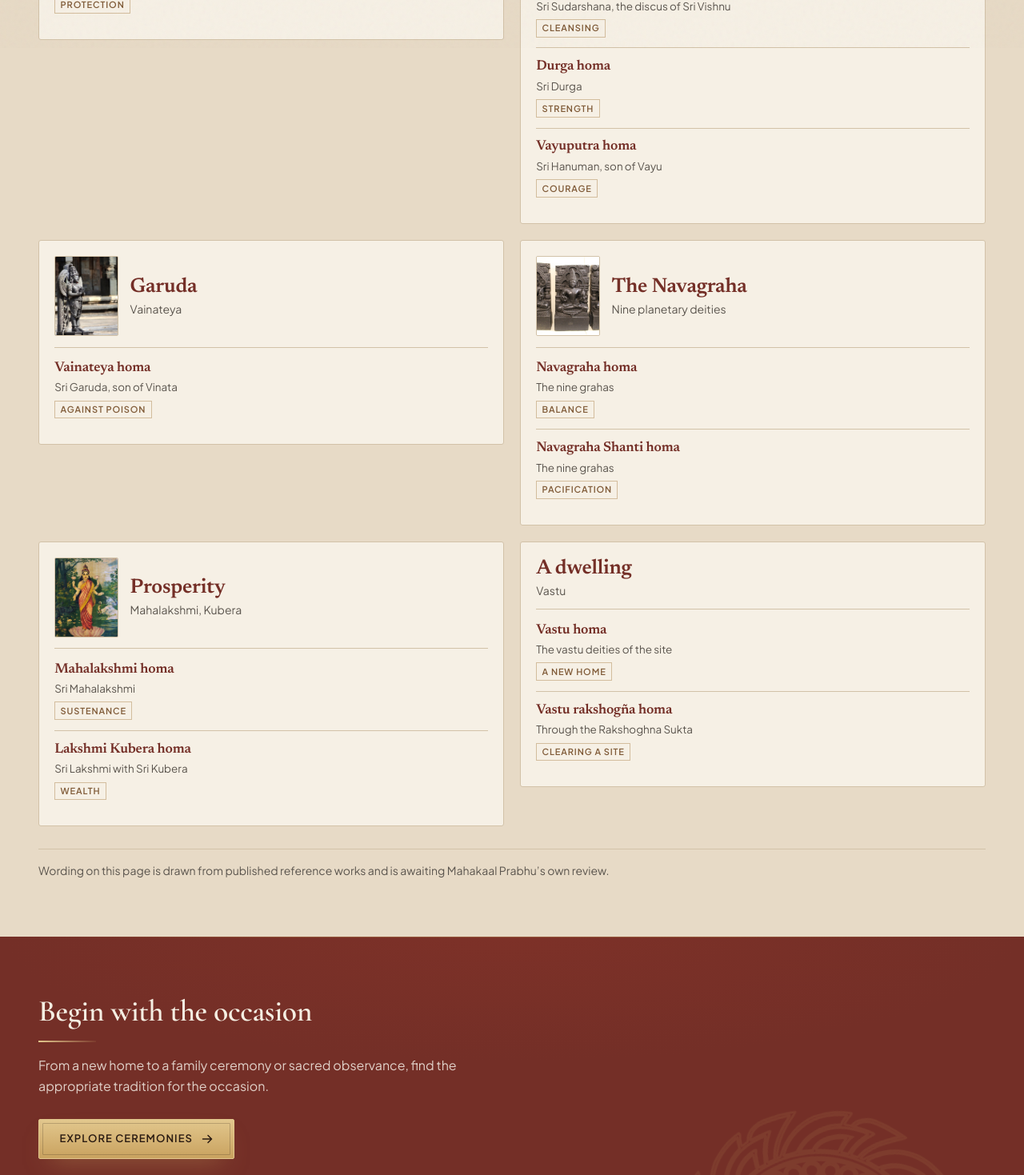
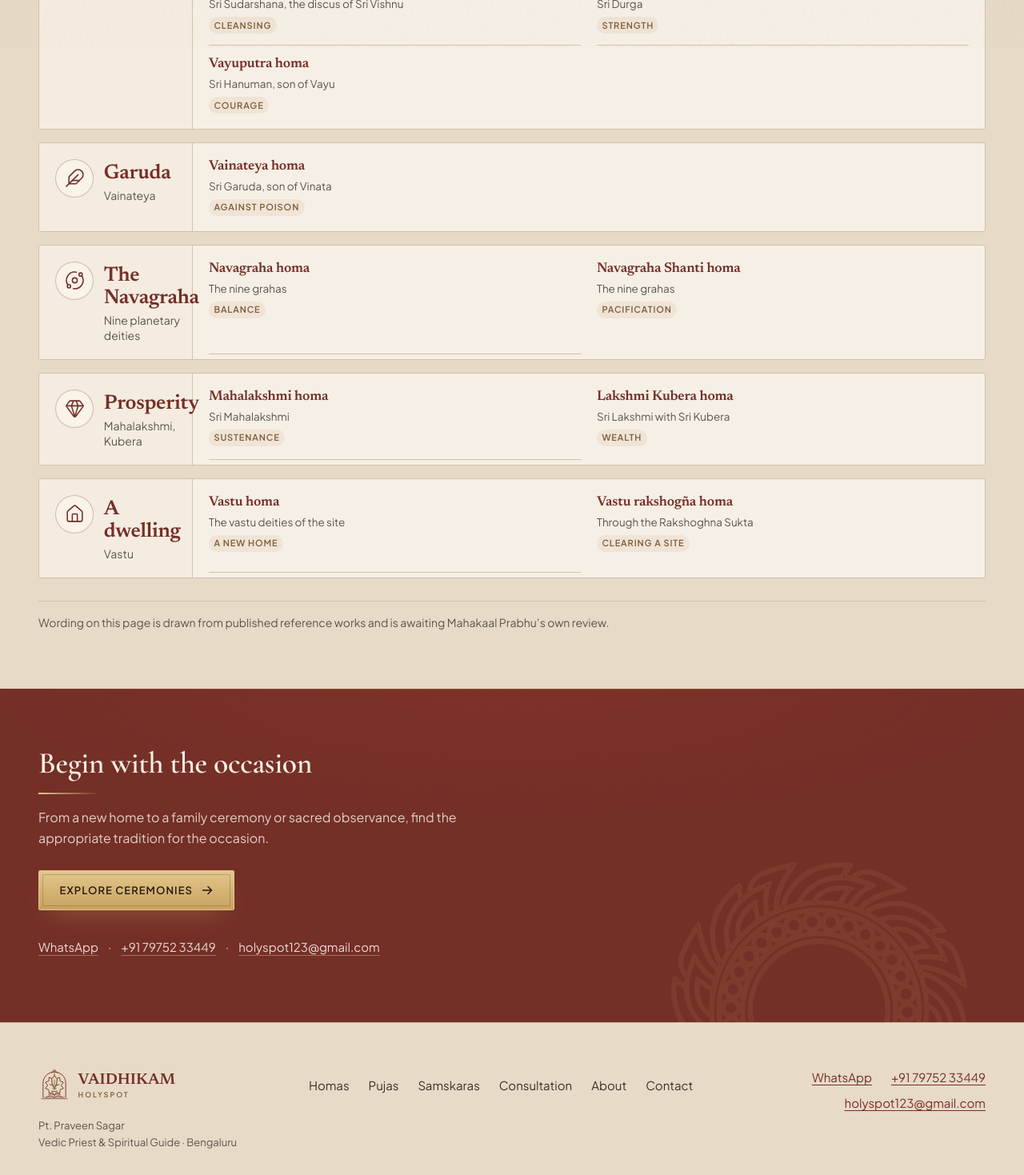
Before and after one commit to ketanram-am/vaidikam_holyspot, a Next.js app: page /homas in a window 1280 px wide. Shown: the part 740-2209 px from the top of the page at 80% size. Built offline with nearby package versions, Linux system fonts and the light colour scheme.

Commit message:
Refine galleries and ceremony presentation

```diff
--- a/app/globals.css
+++ b/app/globals.css
@@ -971,26 +971,37 @@
     margin-inline: auto;
   }
 
-  .pset[data-shape="landscape"] { max-width: 68rem; }
-  .pset[data-shape="portrait"] { max-width: 38rem; }
-
   .pset__stage {
     position: relative;
     overflow: hidden;
-    border: 1px solid rgba(130, 87, 47, .35);
+    margin-inline: calc(var(--gutter) * -1);
+    padding-block: .75rem;
+    background: linear-gradient(90deg, rgba(116, 47, 39, .04), transparent 18% 82%, rgba(116, 47, 39, .04));
+    touch-action: pan-y;
+  }
+
+  .pset__track {
+    display: grid;
+    grid-template-columns: 18vw 60vw 18vw;
+    gap: 2vw;
+    align-items: center;
+    justify-content: center;
+    height: 45vw;
+  }
+
+  .pset__card {
+    position: relative;
+    height: 100%;
+    overflow: hidden;
+    border: 1px solid rgba(130, 87, 47, .3);
     border-radius: 3px;
     background: #21110d;
-    box-shadow: 0 28px 65px -38px rgba(45, 25, 14, .72);
-    touch-action: pan-y;
-  }
-
-  .pset[data-shape="portrait"] .pset__stage { aspect-ratio: 4 / 5; }
-  .pset[data-shape="landscape"] .pset__stage { aspect-ratio: 16 / 10; }
-
-  .pset__slide {
-    position: absolute;
-    inset: 0;
-  }
+    box-shadow: 0 20px 48px -32px rgba(45, 25, 14, .8);
+    transition: opacity 260ms var(--ease-calm), transform 320ms var(--ease-out);
+  }
+
+  .pset__card[data-position="previous"],
+  .pset__card[data-position="next"] { opacity: .56; transform: scale(.9); }
 
   .pset__button {
     position: relative;
@@ -1044,8 +1055,8 @@
   }
 
   .pset__nav:hover { background: rgba(27, 11, 8, .78); opacity: 1; }
-  .pset__nav--prev { left: .75rem; }
-  .pset__nav--next { right: .75rem; }
+  .pset__nav--prev { left: calc(20vw - 1.25rem); }
+  .pset__nav--next { right: calc(20vw - 1.25rem); }
 
   .pset__controls {
     display: flex;
@@ -1055,18 +1066,18 @@
     margin-top: .85rem;
   }
 
-  .pset__dots { display: flex; align-items: center; gap: .45rem; }
+  .pset__dots { display: flex; align-items: center; gap: .38rem; }
 
   .pset__dot {
-    width: 1.7rem;
-    height: 3px;
+    width: .42rem;
+    height: .42rem;
     border-radius: 999px;
     background: rgba(130, 87, 47, .25);
     transition: width 260ms var(--ease-out), background-color 260ms var(--ease-calm);
   }
 
   .pset__dot[data-active="true"] {
-    width: 2.6rem;
+    width: 1.65rem;
     background: theme("colors.maroon");
   }
 
@@ -1084,10 +1095,30 @@
   }
 
   @media (min-width: 768px) {
-    .pset__caption { inset-inline: 1.5rem 5rem; bottom: 1.35rem; font-size: 1.15rem; }
+    .pset { max-width: none; }
+    .pset__stage {
+      margin-inline: 0;
+      padding: 1rem;
+      border: 1px solid theme("colors.hairline");
+      border-radius: 3px;
+      background: rgba(252, 249, 243, .55);
+    }
+    .pset__track {
+      grid-template-columns: repeat(3, minmax(0, 1fr));
+      gap: 1rem;
+      height: auto;
+    }
+    .pset__card { height: auto; }
+    .pset[data-shape="portrait"] .pset__card { aspect-ratio: 4 / 5; }
+    .pset[data-shape="landscape"] .pset__card { aspect-ratio: 4 / 3; }
+    .pset__card[data-position="previous"],
+    .pset__card[data-position="next"] { opacity: .78; transform: none; }
+    .pset__card[data-position="previous"]:hover,
+    .pset__card[data-position="next"]:hover { opacity: 1; transform: translateY(-3px); }
+    .pset__caption { inset-inline: 1.25rem; bottom: 1.15rem; font-size: 1.05rem; }
     .pset__nav { width: 48px; height: 48px; }
-    .pset__nav--prev { left: 1.25rem; }
-    .pset__nav--next { right: 1.25rem; }
+    .pset__nav--prev { left: 1.75rem; }
+    .pset__nav--next { right: 1.75rem; }
   }
 
   /* --- Lightbox --------------------------------------------------------- */
@@ -1455,35 +1486,40 @@
   .cx__groups {
     display: flex;
     flex-direction: column;
-    gap: 2rem;
+    gap: 1rem;
     margin-top: 2rem;
   }
 
   /* No heading above it any more, so it does not need the gap for one. */
   .cx__groups--top { margin-top: 0; }
 
-  .cxg__head {
-    display: flex;
-    gap: .9rem;
-    align-items: center;
-    padding-bottom: .75rem;
-    border-bottom: 1px solid theme("colors.hairline");
-  }
-
-  /* The artwork is a small framed square, not a background. It identifies
-     the group the way an icon would, but with a real image. */
-  .cxg__figure {
-    position: relative;
-    flex: none;
-    width: 5.5rem;
-    height: 7rem;
+  .cxg {
     overflow: hidden;
     border: 1px solid theme("colors.hairline");
-    border-radius: 2px;
-    background: theme("colors.cream");
-  }
-
-  .cxg__img { object-fit: cover; object-position: 50% 20%; }
+    border-radius: 3px;
+    background: rgba(252, 249, 243, .72);
+  }
+
+  .cxg__head {
+    display: flex;
+    gap: .8rem;
+    align-items: center;
+    padding: 1rem;
+    border-bottom: 1px solid theme("colors.hairline");
+    background: rgba(239, 230, 214, .38);
+  }
+
+  .cxg__icon {
+    display: grid;
+    flex: none;
+    place-items: center;
+    width: 2.85rem;
+    height: 2.85rem;
+    border: 1px solid rgba(130, 87, 47, .35);
+    border-radius: 50%;
+    background: theme("colors.paper");
+    color: theme("colors.maroon");
+  }
 
   .cxg__title {
     font-family: var(--font-newsreader);
@@ -1499,7 +1535,7 @@
     line-height: 1.35;
   }
 
-  .cxg__items { margin-top: .25rem; }
+  .cxg__items { padding-inline: 1rem; }
 
   .cxi {
     border-bottom: 1px solid theme("colors.hairline");
@@ -1512,7 +1548,7 @@
     flex-direction: column;
     align-items: flex-start;
     gap: .28rem;
-    padding: .9rem .5rem .9rem 0;
+    padding: .85rem .35rem .85rem 0;
     transition: padding-left 320ms var(--ease-out),
       background-color 260ms var(--ease-calm);
   }
@@ -1536,7 +1572,9 @@
   .cxi__purpose {
     margin-top: .15rem;
     padding: .1rem .4rem;
-    border: 1px solid rgba(178, 140, 87, .5);
+    border: 0;
+    border-radius: 999px;
+    background: rgba(178, 140, 87, .11);
     color: theme("colors.bronze");
     font-size: .6875rem;
     font-weight: 600;
@@ -1558,45 +1596,45 @@
 
   @media (min-width: 768px) {
     .cx__title { font-size: 2.15rem; }
-    .cxg__figure { width: 7.5rem; height: 9.5rem; }
     .cxg__title { font-size: 1.6rem; }
   }
 
   @media (min-width: 1024px) {
     .cx__groups {
+      gap: 1rem;
+      margin-top: 0;
+    }
+
+    .cx__groups--top { margin-top: 0; }
+
+    .cxg {
+      display: grid;
+      grid-template-columns: 12rem minmax(0, 1fr);
+    }
+
+    .cxg__head {
+      align-content: start;
+      align-items: flex-start;
+      padding: 1.25rem;
+      border-right: 1px solid theme("colors.hairline");
+      border-bottom: 0;
+    }
+
+    .cxg__icon { width: 3rem; height: 3rem; }
+    .cxg__heading { padding-top: .25rem; }
+
+    .cxg__items {
       display: grid;
       grid-template-columns: repeat(2, minmax(0, 1fr));
-      gap: 1.25rem;
-      margin-top: 2rem;
-      align-items: start;
-    }
-
-    .cx__groups--top { margin-top: 0; }
-
-    .cxg {
-      padding: 1.2rem;
-      border: 1px solid theme("colors.hairline");
-      border-radius: 3px;
-      background: rgba(252, 249, 243, .7);
-    }
-
-    .cxg__head {
-      position: static;
-      flex-direction: row;
-      gap: .9rem;
-      align-items: center;
-      padding-bottom: .85rem;
-      border-bottom: 1px solid theme("colors.hairline");
-    }
-
-    .cxg__figure { width: 5rem; height: 6.25rem; }
-
-    .cxg__items { margin-top: .15rem; border-top: 0; }
+      gap: 0 1.25rem;
+      padding: .35rem 1.25rem;
+    }
 
     .cxi__link {
       display: flex;
       gap: .25rem;
-      padding-block: .8rem;
+      height: 100%;
+      padding-block: .85rem;
     }
 
     .cxi__name { font-size: 1.08rem; }
--- a/app/page.tsx
+++ b/app/page.tsx
@@ -55,8 +55,8 @@ export default function Home() {
       <main id="main">
         <Hero />
         <PriestIdentity />
+        <Gallery />
         <Services />
-        <Gallery />
         <BandDivider />
         <ContactCTA />
       </main>
--- a/components/pages/CeremonyList.tsx
+++ b/components/pages/CeremonyList.tsx
@@ -1,5 +1,17 @@
-import Image from "next/image";
 import Link from "next/link";
+import {
+  Baby,
+  BookOpen,
+  Feather,
+  Gem,
+  Heart,
+  House,
+  Orbit,
+  ShieldCheck,
+  Sparkles,
+  Sunrise,
+  type LucideIcon,
+} from "lucide-react";
 import Section from "@/components/ui/Section";
 import Reveal from "@/components/ui/Reveal";
 import {
@@ -16,17 +28,24 @@ function slugify(value: string) {
     .replace(/^-|-$/g, "");
 }
 
+const groupIcons: Record<string, LucideIcon> = {
+  Beginnings: Sparkles,
+  Protection: ShieldCheck,
+  Garuda: Feather,
+  "The Navagraha": Orbit,
+  Prosperity: Gem,
+  "A dwelling": House,
+  "Before birth": Heart,
+  Infancy: Baby,
+  Learning: BookOpen,
+  "Coming of age": Sunrise,
+};
+
 /**
  * The named ceremony inventory.
  *
- * Each group is headed by a piece of real devotional artwork rather than by a
- * drawn icon, and each ceremony is three short facts: name, deity addressed,
- * purpose. A visitor from outside the tradition can therefore learn what a
- * ceremony is *for* without reading a paragraph, which is the whole job of
- * this page.
- *
- * Nothing is collapsed behind a disclosure — on a phone a tap that hides
- * content costs more than the scroll it saves.
+ * Consistent SVG markers replace unrelated artwork so the groups read as one
+ * ordered system. Each ceremony remains a compact set of searchable facts.
  */
 export default function CeremonyList({
   index,
@@ -60,7 +79,11 @@ export default function CeremonyList({
   };
 
   return (
-    <Section tone="cream" labelledBy="ceremony-index-title" className="cx">
+    <Section
+      tone="cream"
+      labelledBy="ceremony-index-title"
+      className="cx"
+    >
       <script
         type="application/ld+json"
         dangerouslySetInnerHTML={{ __html: JSON.stringify(itemListLd) }}
@@ -77,6 +100,7 @@ export default function CeremonyList({
       <div className="cx__groups cx__groups--top">
         {index.groups.map((group) => {
           const groupId = slugify(group.title);
+          const GroupIcon = groupIcons[group.title] ?? Sparkles;
 
           return (
             <Reveal
@@ -87,17 +111,9 @@ export default function CeremonyList({
               className="cxg"
             >
               <div className="cxg__head">
-                {group.image && (
-                  <div className="cxg__figure">
-                    <Image
-                      src={group.image.src}
-                      alt={group.image.alt}
-                      fill
-                      sizes="(max-width: 1023px) 96px, 132px"
-                      className="cxg__img"
-                    />
-                  </div>
-                )}
+                <span className="cxg__icon" aria-hidden="true">
+                  <GroupIcon size={25} strokeWidth={1.5} />
+                </span>
                 <div className="cxg__heading">
                   <h3 id={`${groupId}-h`} className="cxg__title">
                     {group.title}
--- a/content/site.ts
+++ b/content/site.ts
@@ -49,8 +49,7 @@ export const priest = {
 
   /**
    * Further photographs of him — performing ceremonies, with his teachers.
-   * Shown as a row beneath the biography on the About page. Empty renders
-   * nothing rather than placeholder tiles.
+   * Shown on the homepage and beneath the biography on the About page.
    */
   photos: [
     {
@@ -153,9 +152,8 @@ export const consultations = [
     slug: "astrology",
     title: "Astrological consultation",
     sanskrit: "Jyotiṣa",
-    image: "/images/deity/navagraha-sculptures.jpg",
-    imageAlt:
-      "Black basalt panels of Surya, Soma and Mangala from a Navagraha set",
+    image: "/images/consultation/astrology-chart.jpg",
+    imageAlt: "Astrological charts being reviewed during a consultation",
     lead: "Choose an auspicious time and the observance suited to your occasion.",
     body: [
       "Most of what families ask me for is muhūrta — an auspicious time. A marriage, a gṛha praveśa, a naming, the start of something: the tradition holds that when a rite is performed matters as much as that it is performed, and settling that is the first thing I do for most ceremonies.",
@@ -167,8 +165,8 @@ export const consultations = [
     slug: "vastu",
     title: "Vastu consultation",
     sanskrit: "Vāstu",
-    image: "/images/temple/srirangam-hall.jpg",
-    imageAlt: "The pillared hall of Sri Ranganathaswamy Temple, Srirangam",
+    image: "/images/consultation/vastu-home.jpg",
+    imageAlt: "A carefully arranged home interior with balanced natural light",
     lead: "Practical traditional guidance for a new home or site, before building or moving in.",
     body: [
       "Vāstu concerns the placement and orientation of a dwelling — the direction it faces, where the kitchen and the shrine sit, how the site is entered. I look at a plan, or at the place itself, and advise what the tradition asks for.",
@@ -179,10 +177,8 @@ export const consultations = [
 ];
 
 /**
- * Photographs of pujas and ceremonies.
- *
- * EMPTY BY DESIGN until real photographs are supplied. Drop files into
- * public/images/gallery/ (see the README there) and register them here.
+ * Photographs of pujas and ceremonies. These are combined with the priest's
+ * practice photographs in the homepage gallery.
  *
  * Consent first: these are private religious occasions and the people in them
  * are identifiable. Nothing goes in without the family agreeing.
@@ -208,6 +204,9 @@ export const galleryPhotos: {
     caption: "A ceremony in progress",
   },
 ];
+
+/** Every real practice photograph shown together on the homepage. */
+export const homePhotos = [...galleryPhotos, ...priest.photos];
 
 /**
  * Contextual imagery: Sri Vaishnava architecture and public-domain devotional
```
Also changed, not shown: components/sections/Gallery.tsx (+8 -13 lines), components/ui/PhotoSet.tsx (+50 -16 lines), public/images/ATTRIBUTIONS.md (+4 -0 lines), public/images/consultation/astrology-chart.jpg (added), public/images/consultation/vastu-home.jpg (added).
